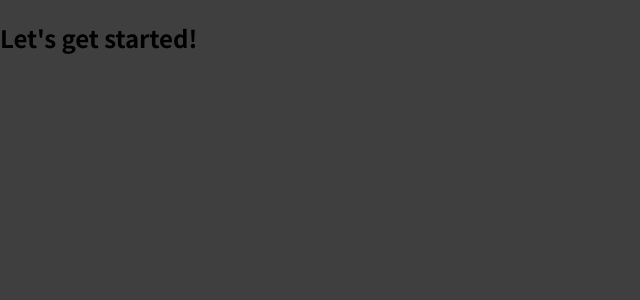
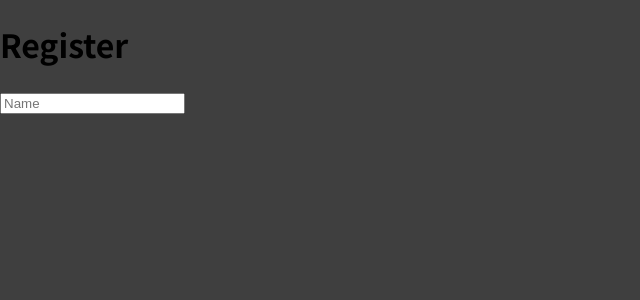
Before and after one commit to yashakabra/Community-Website, a React (Create React App) app in the folder client/: page / in a window 1280 px wide. Shown: the top 300 px of the page, without its empty margins (0-640 px from the left). Built offline with nearby package versions, Linux system fonts and the light colour scheme.

Commit message:
added morgan and cookie-parser

```diff
--- /dev/null
+++ b/client/components/SIgnUp/SignUp.js
@@ -0,0 +1,23 @@
+import React, { useState } from "react";
+
+const SignUp = (props) => {
+    const [name, setName] = useState('');
+    const [email, setEmail] = useState('');
+    const [password, setPassword] = useState('');
+
+    return(
+        <div>
+            <h1>Register</h1>
+            <form>
+                <input
+                    value={name}
+                    onChange={(e) => setName(e.target.value)}
+                    type="text"
+                    placeholder="Name"
+                />
+            </form>
+        </div>
+    );
+}
+
+export default SignUp;
--- a/client/src/App.js
+++ b/client/src/App.js
@@ -1,7 +1,11 @@
+import React from "react";
+import SignUp from "../components/SIgnUp/SignUp";
+
+
 function App() {
   return (
     <div>
-      <h2>Let's get started!</h2>
+      <SignUp/>
     </div>
   );
 }
--- /dev/null
+++ b/package.json
@@ -0,0 +1,6 @@
+{
+  "dependencies": {
+    "cookie-parser": "^1.4.6",
+    "morgan": "^1.10.0"
+  }
+}
```
Also changed, not shown: 2 other files (tests, documents, lock files or other folders).
